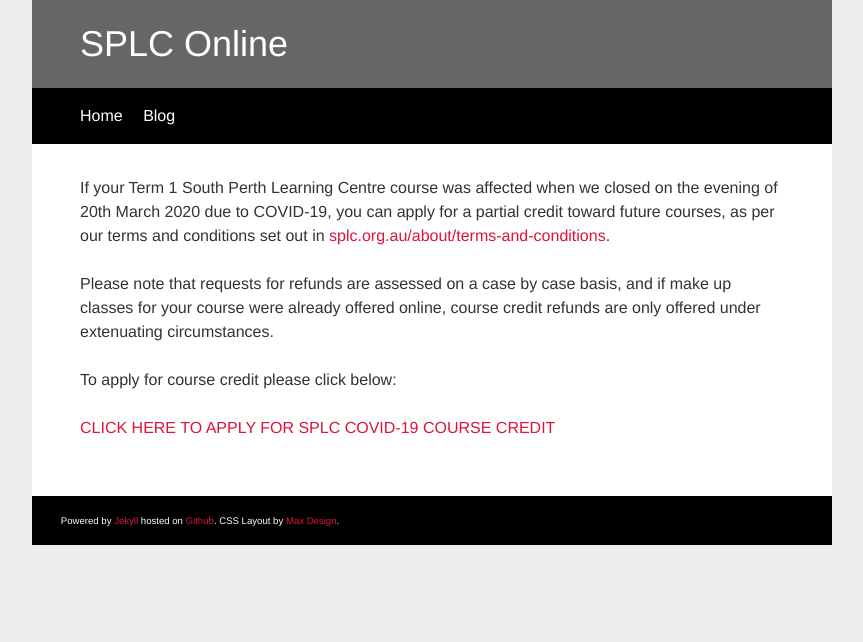
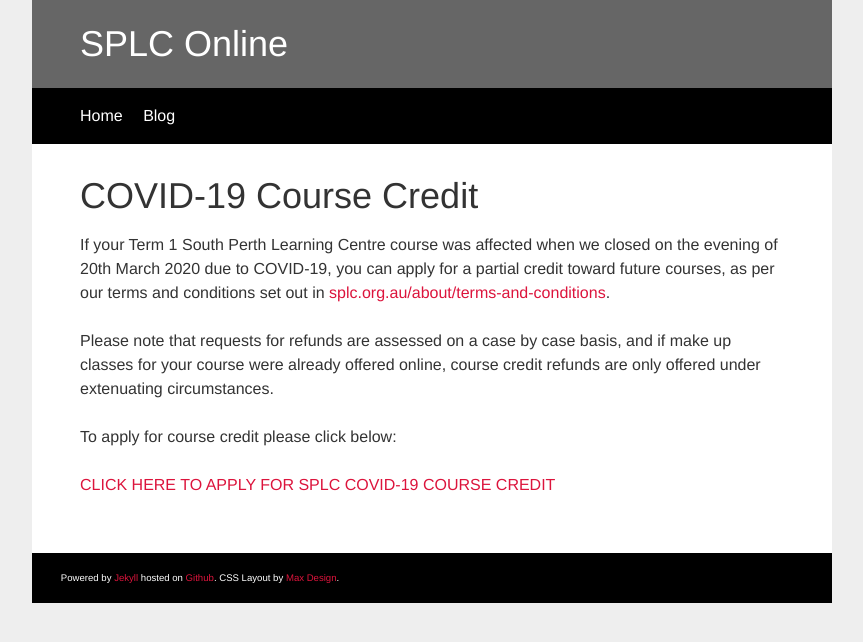
Before and after one commit to auxellbs/splconline.github.io, a Jekyll site: the page built from covid19-course-credit/index.md, in a window 1280 px wide. Shown: the top 642 px of the page, without its empty margins (208-1071 px from the left). Built offline with Jekyll 4.4.1, drawn with Linux system fonts in a browser that asks for light colours.

Commit message:
Update index.md

```diff
--- a/covid19-course-credit/index.md
+++ b/covid19-course-credit/index.md
@@ -2,6 +2,8 @@
 layout: default
 title: COVID-19 Course Credit
 ---
+
+# COVID-19 Course Credit
 
 If your Term 1 South Perth Learning Centre course was affected when we closed on the evening of 20th March 2020 due to COVID-19, you can apply for a partial credit toward future courses, as per our terms and conditions set out in [splc.org.au/about/terms-and-conditions](http://splc.org.au/about/terms-and-conditions).
 
```
